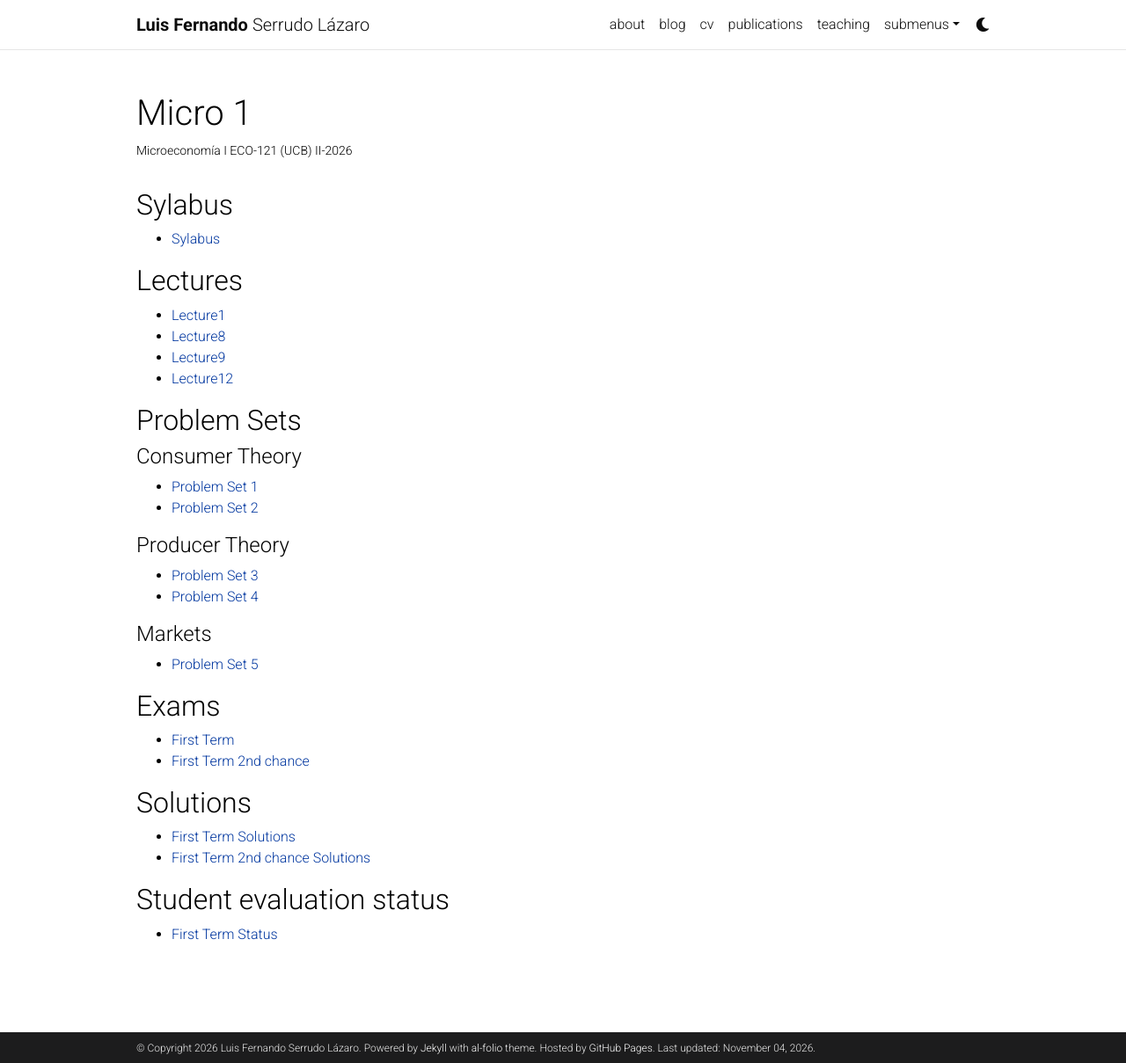
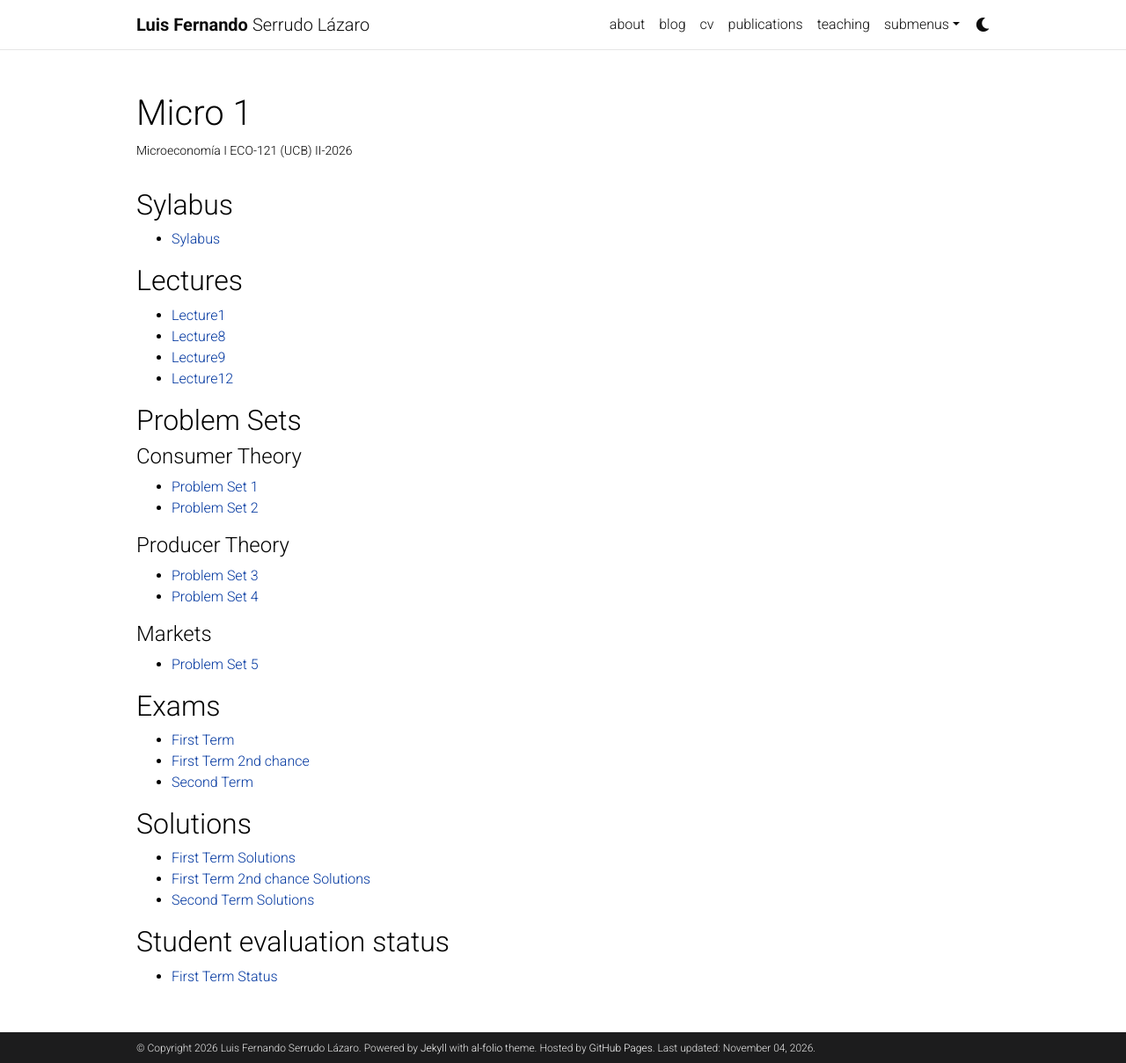
Before and after one commit to lserrudo/lserrudo.github.io, a Jekyll site: the page built from _projects/Microeconomics1_2-2026.md, in a window 1280 px wide and 1209 px high. Shown: the whole window at 88% size. Built offline with Jekyll 4.4.1, drawn with Linux system fonts in a browser that asks for light colours; comment, search, counter and statistics services are not loaded; a style sheet for code colours, icons or effects is not loaded.

Commit message:
Add second term exam and solution links

```diff
--- a/_projects/Microeconomics1_2-2026.md
+++ b/_projects/Microeconomics1_2-2026.md
@@ -31,10 +31,12 @@ category: teaching
 ## Exams
 - [First Term](/assets/pdf/Exams2-2026/ExamI.pdf)
 - [First Term 2nd chance](/assets/pdf/Exams2-2026/ExamI_rec.pdf)
+- [Second Term](/assets/pdf/Exams2-2026/ExamII.pdf)
 
 ## Solutions
 - [First Term Solutions](/assets/pdf/Exams2-2026/ExamI_Sol.pdf)
 - [First Term 2nd chance Solutions](/assets/pdf/Exams2-2026/ExamI_rec_Sol.pdf)
+- [Second Term Solutions](/assets/pdf/Exams2-2026/ExamII_Sol.pdf)
 
 ## Student evaluation status
 - [First Term Status](/assets/pdf/Exams2-2026/Notas.pdf)
```
